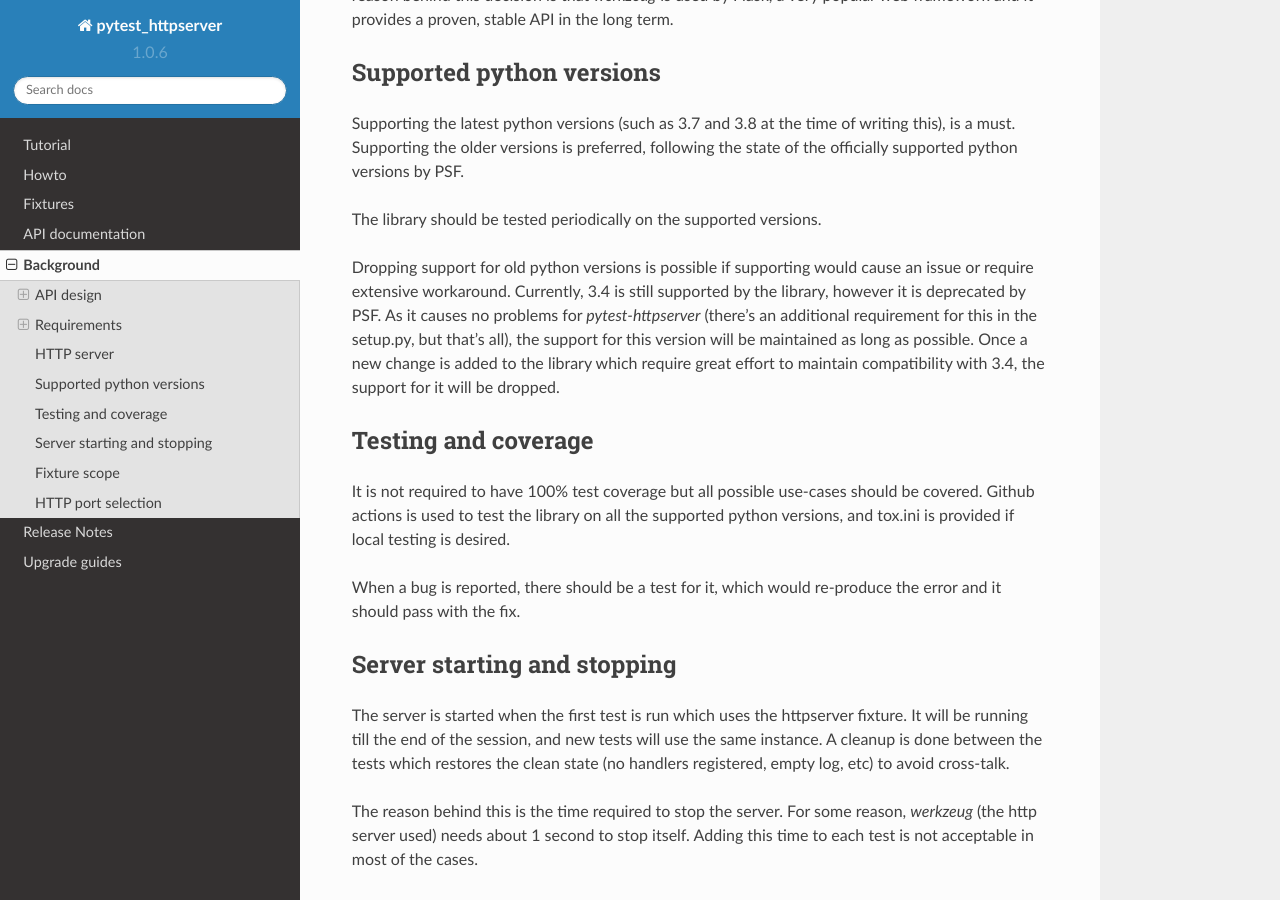
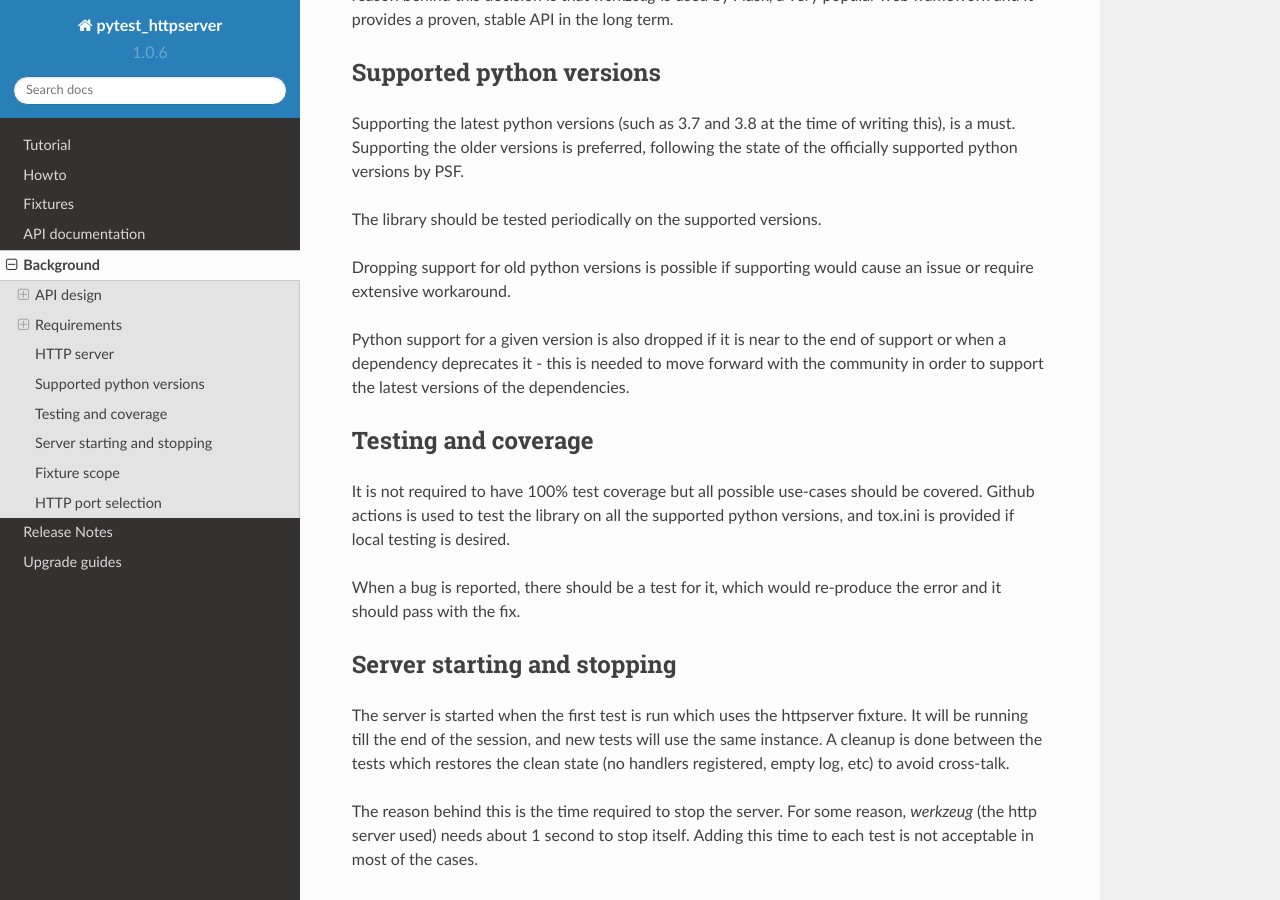
Before and after one commit to csernazs/pytest-httpserver, a Sphinx documentation site: the page built from doc/background.rst, in a window 1280 px wide and 900 px high, scrolled down 3222 px. Built offline with Sphinx 7.4.7 and the Read the Docs theme 2.0.0, drawn with Linux system fonts in a browser that asks for light colours.

Commit message:
doc: update background.rst about python version deprecation

```diff
--- a/doc/background.rst
+++ b/doc/background.rst
@@ -167,12 +167,11 @@ the state of the officially supported python versions by PSF.
 The library should be tested periodically on the supported versions.
 
 Dropping support for old python versions is possible if supporting would cause
-an issue or require extensive workaround. Currently, 3.4 is still supported by
-the library, however it is deprecated by PSF. As it causes no problems for
-*pytest-httpserver* (there's an additional requirement for this in the setup.py,
-but that's all), the support for this version will be maintained as long as
-possible. Once a new change is added to the library which require great effort
-to maintain compatibility with 3.4, the support for it will be dropped.
+an issue or require extensive workaround.
+
+Python support for a given version is also dropped if it is near to the end of
+support or when a dependency deprecates it - this is needed to move forward with
+the community in order to support the latest versions of the dependencies.
 
 
 Testing and coverage
```
